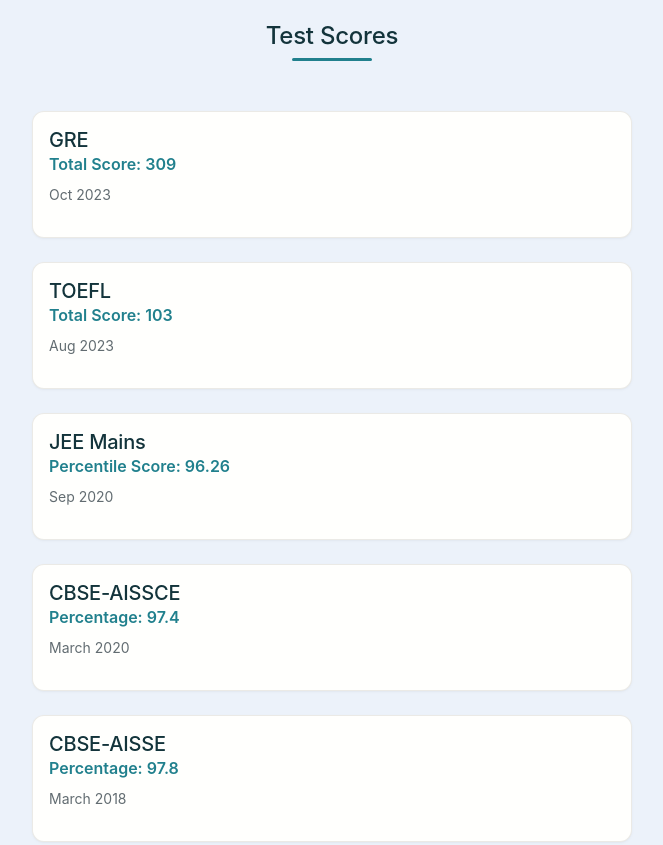
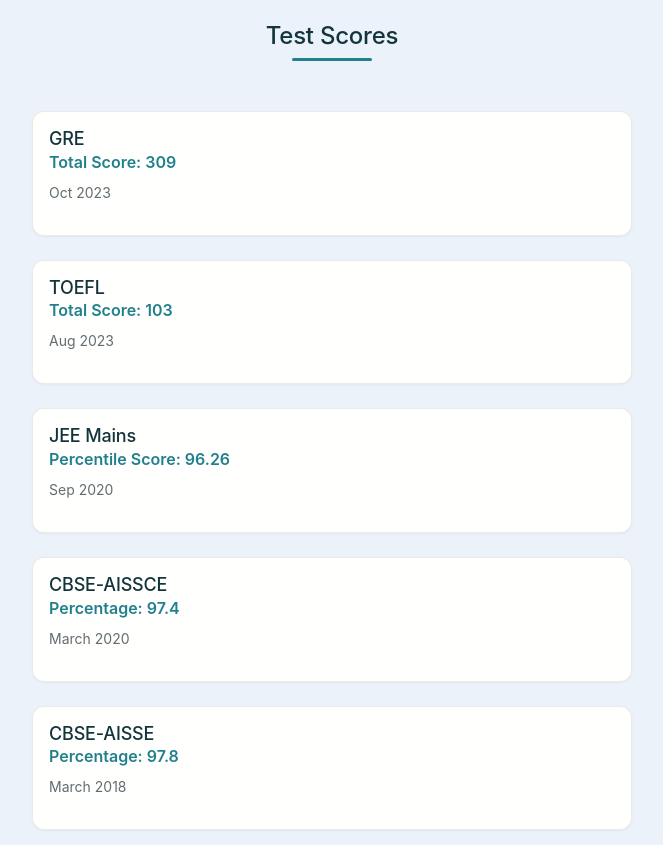
Before and after one commit to ksramalakshmi/ksramalakshmi.github.io, a plain HTML site: page index.html in a window 1280 px wide. Shown: the part 8220-9065 px from the top of the page, without its empty margins (308-971 px from the left). Drawn offline with Linux system fonts and the light colour scheme; animation ran at ten frames a second; a web font is replaced by a local one.

Commit message:
saving changes

```diff
--- a/index.html
+++ b/index.html
@@ -465,35 +465,35 @@ Vision background.
                 <div class="test-scores-grid">
                     <div class="test-score-item card">
                         <div class="card__body">
-                            <h3>GRE</h3>
+                            <h4>GRE</h4>
                             <p class="test-total">Total Score: 309</p>
                             <p class="test-breakdown">Oct 2023</p>
                         </div>
                     </div>
                     <div class="test-score-item card">
                         <div class="card__body">
-                            <h3>TOEFL</h3>
+                            <h4>TOEFL</h4>
                             <p class="test-total">Total Score: 103</p>
                             <p class="test-breakdown">Aug 2023</p>
                         </div>
                     </div>
                     <div class="test-score-item card">
                         <div class="card__body">
-                            <h3>JEE Mains</h3>
+                            <h4>JEE Mains</h4>
                             <p class="test-total">Percentile Score: 96.26</p>
                             <p class="test-breakdown">Sep 2020</p>
                         </div>
                     </div>
                     <div class="test-score-item card">
                         <div class="card__body">
-                            <h3>CBSE-AISSCE</h3>
+                            <h4>CBSE-AISSCE</h4>
                             <p class="test-total">Percentage: 97.4</p>
                             <p class="test-breakdown">March 2020</p>
                         </div>
                     </div>
                     <div class="test-score-item card">
                         <div class="card__body">
-                            <h3>CBSE-AISSE</h3>
+                            <h4>CBSE-AISSE</h4>
                             <p class="test-total">Percentage: 97.8</p>
                             <p class="test-breakdown">March 2018</p>
                         </div>
```
